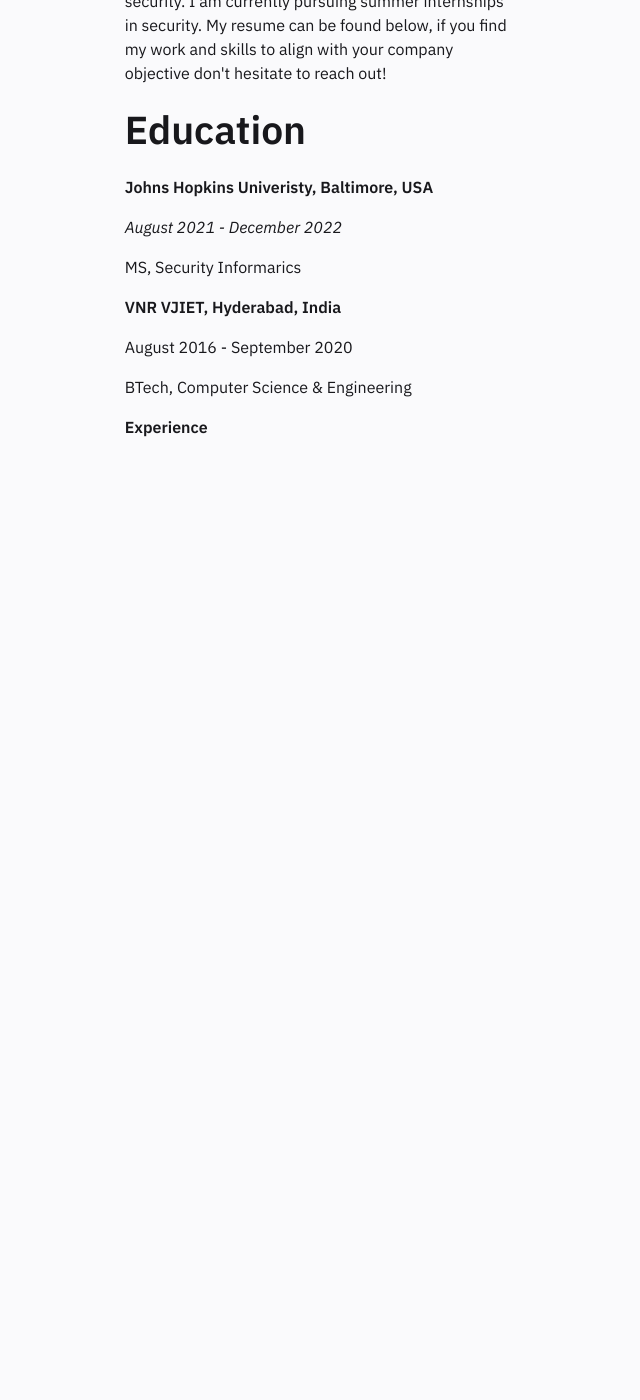
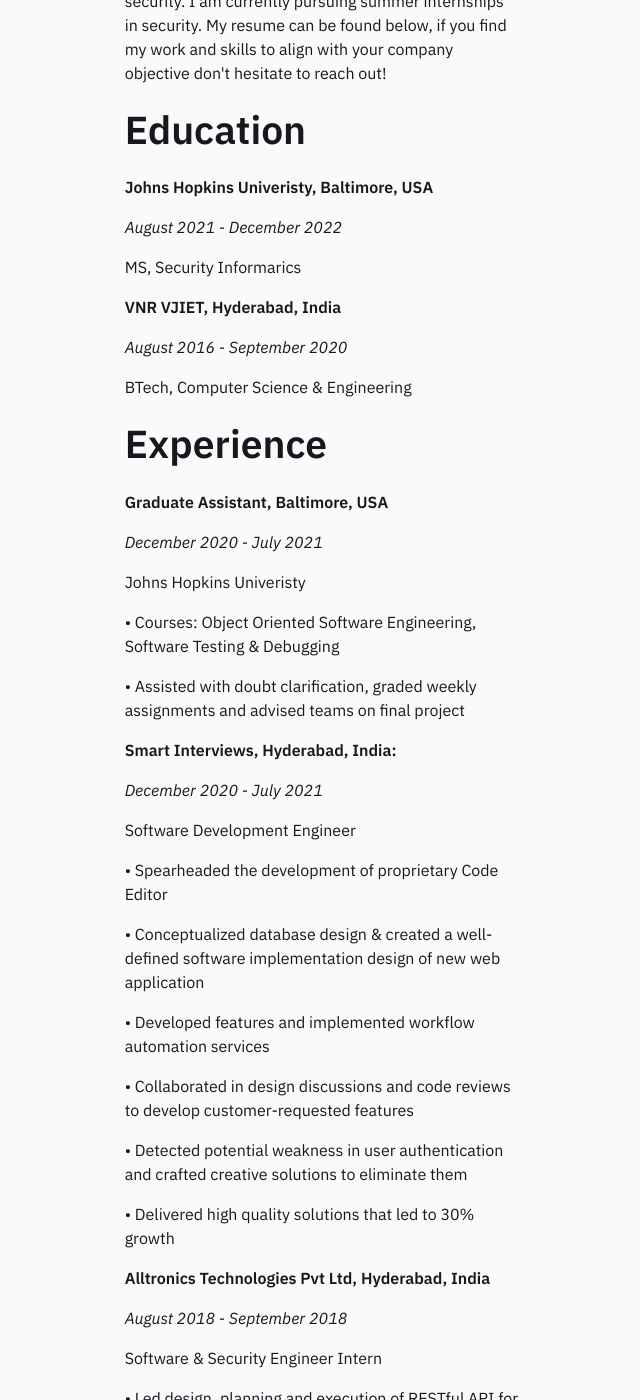
Before and after one commit to SaiRam25K/SaiRam25K.github.io, a Jekyll site: the page built from pages/index.md, in a window 1280 px wide and 1400 px high, scrolled down 270 px. Shown: the whole window, without its empty margins (318-958 px from the left). Built offline with Jekyll 4.4.1, drawn with Linux system fonts in a browser that asks for light colours; before the commit the page ends 900 px from its top, so only the background shows below that; some of the changed text lies outside the part shown.

Commit message:
Update Homepage.html

```diff
--- a/_includes/Homepage.html
+++ b/_includes/Homepage.html
@@ -25,11 +25,82 @@ I am currently pursuing summer internships in security. My resume can be found b
 
         <p><b>VNR VJIET, Hyderabad, India</b></p>
 
-        <p>August 2016 - September 2020</p>
+        <p><i>August 2016 - September 2020</i></p>
 
         <p> BTech, Computer Science & Engineering </p>
 
-        <p><b>Experience</b></p>
+        <h1>Experience</h1>
+
+        <p><b>Graduate Assistant, Baltimore, USA</b></p>
+
+        <p><i>December 2020 - July 2021</p></i>
+
+        <p>Johns Hopkins Univeristy</p>
+
+            <p>• Courses: Object Oriented Software Engineering, Software Testing & Debugging</p>
+
+            <p>• Assisted with doubt clarification, graded weekly assignments and advised teams on final project</p>
+
+
+<p><b>Smart Interviews, Hyderabad, India:</b></p>
+
+<p><i>December 2020 - July 2021</i></p>
+
+            <p>Software Development Engineer</p>
+            <p>• Spearheaded the development of proprietary Code Editor</p>
+            <p>• Conceptualized database design & created a well-defined software implementation design of new web application</p>
+            <p>• Developed features and implemented workflow automation services</p>
+            <p>• Collaborated in design discussions and code reviews to develop customer-requested features</p>
+            <p>• Detected potential weakness in user authentication and crafted creative solutions to eliminate them</p>
+            <p>• Delivered high quality solutions that led to 30% growth</p>
+
+
+
+
+
+
+
+
+
+
+
+
+
+
+
+<p><b>Alltronics Technologies Pvt Ltd, Hyderabad, India</b></p>
+
+<p><i>August 2018 - September 2018</i></p>
+
+            <p>Software & Security Engineer Intern</p>
+
+            <p>• Led design, planning and execution of RESTful API for Customer-Relationship Management product</p>
+            <p>• Built a user authentication service and performed testing to identify and fix security-related bugs</p>
+            <p>• Developed web application for registering details of complaints raised</p>
+            <p>• Prepared and updated detailed plan to track overall history of complaints across multiple product lines issued
+            associated with a unique ticket id (generated automatically). Ensures real time status update reports to staff</p>
+
+
+
+
+
+
+
+
+
+
+
+
+
+
+            <h1> Technical Skills </h1>
+
+<p><b>Development Technologies:</b></p>  <p>C/C++, Python, Java, JavaScript, HTML, CSS, Docker, AWS, Git, SQL, PHP, MySQL</p>
+
+<p><b>Security Tools & Concepts:</b></p>  <p>BurpSuite, Wireshark, Metasploit, Nmap, OWASP Top 10, Threat Modeling, Secure
+            Code Review, Password Cracking, Risk Assessment</p>
+
+            <p><b>Operating Systems:</b></p> <p>Windows, Linux</p>
 
 
     </div>
```
